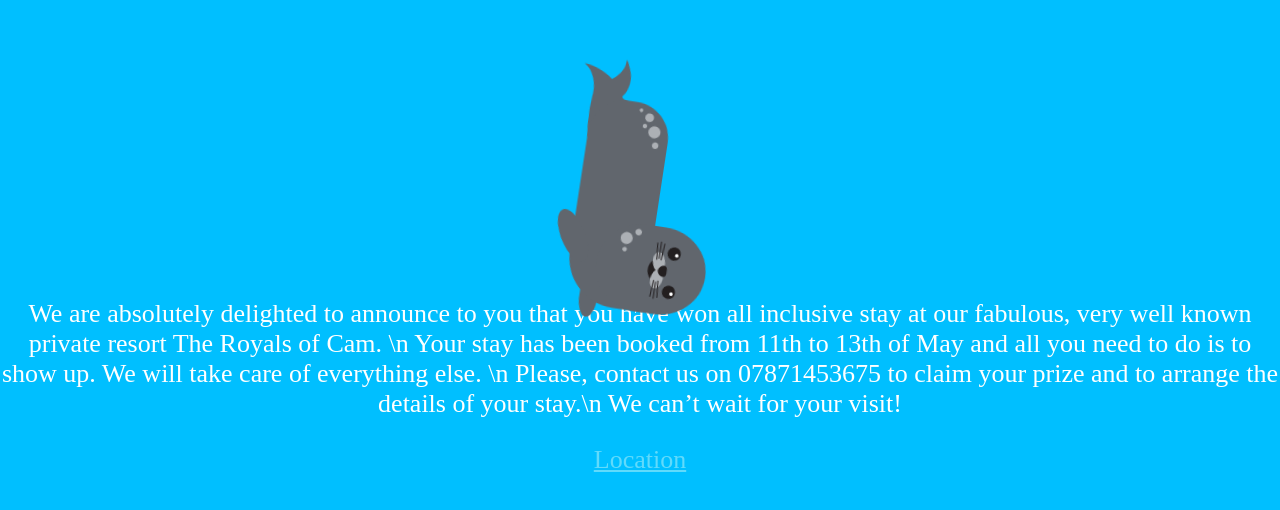
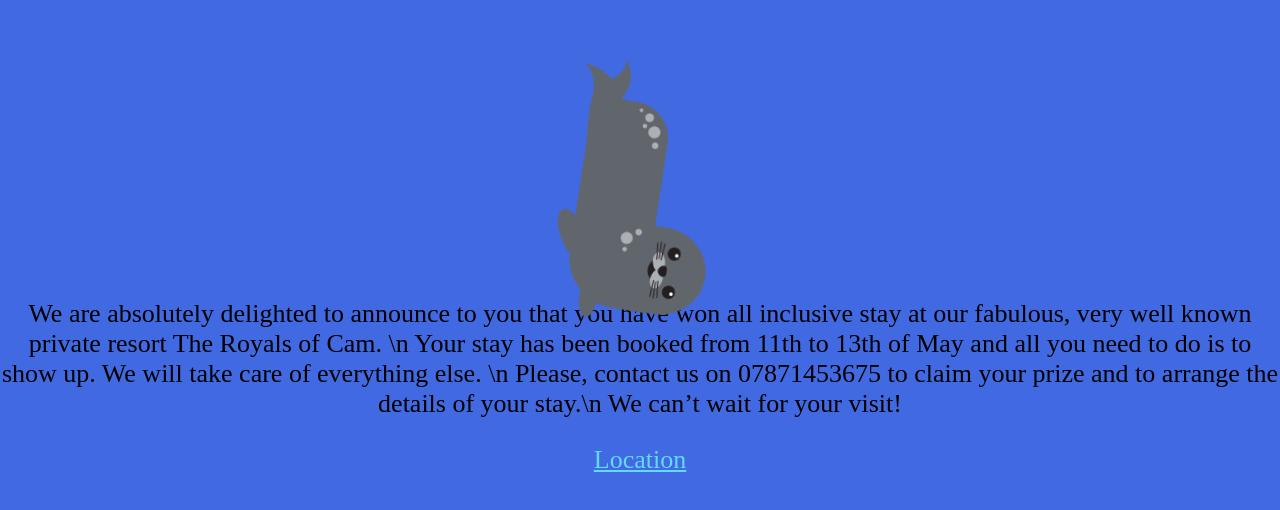
Before and after one commit to evaja178/amplifyapp, a React (Create React App) app: page / in a window 1280 px wide. Shown: the part 106-616 px from the top of the page. Built offline with nearby package versions, Linux system fonts and the light colour scheme.

Commit message:
Update App.css

```diff
--- a/src/App.css
+++ b/src/App.css
@@ -14,15 +14,15 @@
 }
 
 .App-header {
-  background-color:	#00bfff;
+  background-color:	#4169e1;
   min-height: 100vh;
   display: flex;
   flex-direction: column;
   align-items: center;
   justify-content: center;
   font-size: calc(10px + 2vmin);
-  font-family: EuphemiaUCAS-Italic;
-  color: white;
+  font-family: cursive;
+  color: black;
 }
 
 .App-link {
```
